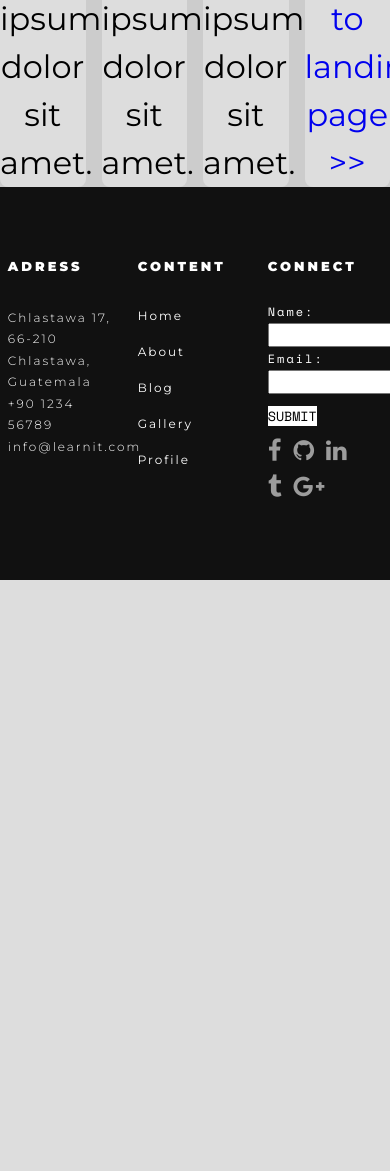
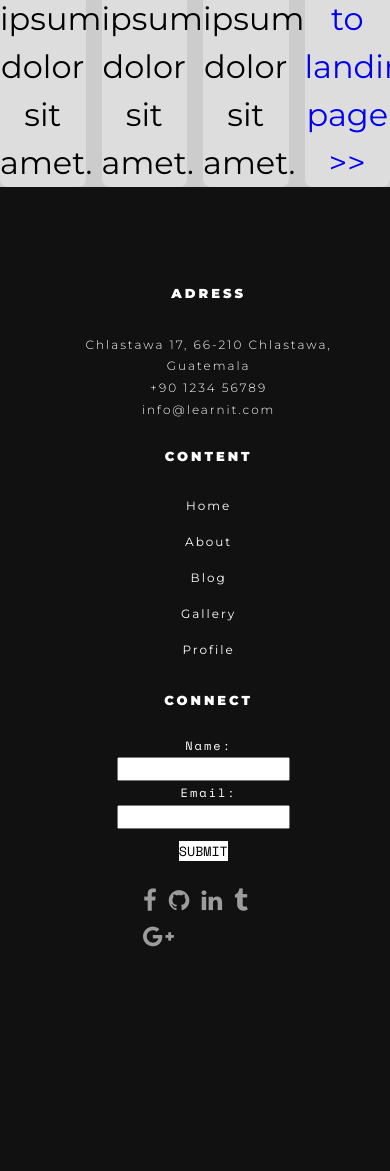
Before and after one commit to myelonka/earnit, a PHP site: page /index.php in a window 390 px wide; the page is wider, and only the part inside the window is pictured. Shown: the part 1285-2456 px from the top of that part. Before the commit the page ends 1865 px from the top of that part, so only its background shows below. Run offline with PHP 8.4, Linux system fonts and the light colour scheme; some libraries are stand-ins or nearby versions.

Commit message:
footer updated

```diff
--- a/footer.css
+++ b/footer.css
@@ -36,6 +36,13 @@ footer{
     font-size:12px;
 }
 
+.container{
+    margin: auto;
+    width: 70%;
+    padding: 0% 0% 5% 7%;
+}
+
+
 .contact li{
     float:left;
 }
@@ -55,6 +62,10 @@ footer{
     padding-left:2%;
     padding-right:2%;
     width:29.33%
+}
+
+#icons{
+    padding-top:6%;
 }
 
 .fa{
@@ -92,3 +103,27 @@ input[type=submit]{
 li:first-child{
   margin-top:0px;
 }
+
+
+
+@media only screen and (max-width: 45em) {
+	footer {
+        max-width: 45rem;
+        height:100%;
+        text-align: center;
+    }
+
+    .footercol{
+        float:none;
+        padding-left:2%;
+        padding-right:2%;
+        width:96%;
+        margin-top:10%;
+    }
+
+    #icons{
+         margin: auto;
+         width: 50%;
+         padding-top:6%;
+    }
+}
--- a/footer.php
+++ b/footer.php
@@ -3,6 +3,7 @@
 <link href="//maxcdn.bootstrapcdn.com/font-awesome/4.2.0/css/font-awesome.min.css" rel="stylesheet">
 
     <footer>
+
      <div class="container">
        <div class="row">
 
@@ -59,6 +60,7 @@
                                   <input type="email" name="email"><br/>
                                   <input type="submit" value="Submit">
                               </form>
+                              <div id="icons">
                                    <li>
                                         <a href="#"><i class="fa fa-facebook fa-2x"></i></a>
                                    </li>
@@ -78,6 +80,7 @@
                                    <li>
                                         <a href="#"><i class="fa fa-google-plus fa-2x"></i></a>
                                   </li>
+                              </div>
 
                      </ul>
                 </div>
@@ -85,4 +88,5 @@
 
            </div>
         </div>
+
     </footer>
--- a/main.css
+++ b/main.css
@@ -270,112 +270,6 @@ p {
 	vertical-align: middle;
 }
 
-
-
-
-footer{
-     background-color: #111;
-     padding:70px 0px;
-     font-family: 'Space Mono', monospace;
-     color: #333447;
-     font-size: 1.5em;
-     width:100%;
-     height:30%;
-}
-
-.adress span , .content span , .contact span{
-   color: #FFF;
-   font-weight: 800;
-   padding-bottom: 10px;
-   margin-bottom: 20px;
-   display: block;
-   text-transform: uppercase;
-   font-size: 13px;
-   letter-spacing: 3px;
-}
-
-.content span {
-    margin-bottom: 7px;
-}
-
-.contact span {
-    margin-bottom: 16px;
-}
-
-.adress li p , .content li a , .contact li a{
-    color:#FFF;
-    letter-spacing: 2px;
-    text-decoration:none;
-    font-size:12px;
-}
-
-.contact li{
-    float:left;
-}
-
-
-.adress , .content , .contact {
-    list-style: none;
-}
-
-
-.adress p:hover, .content a:hover {
-	color: #5836FF;
-}
-
-.footercol{
-    float:left;
-    padding-left:2%;
-    padding-right:2%;
-    width:29.33%;
-}
-
-.fa{
-    color:#9c9c9c;
-    margin-right: 10px;
-    font-size:1.5em;
-}
-
-form{
-
-    font-family: 'Space Mono', monospace;
-    color:#FFF;
-    font-size:0.5em;
-    margin-bottom: 0.3em;
-    letter-spacing: 2px;
-}
-
-input[type=submit]{
-    background-color: #FFF;
-    border: none;
-    color: black;
-    cursor: pointer;
-    font-family: 'Space Mono', monospace;
-    text-transform: uppercase;
-}
-
-input[type=text], input[type=email]{
-    margin: 0.2em 0.8em 0.2em 0em;
-}
-
-input[type=submit]{
-    margin: 0.7em 0.8em 0.2em 0em;
-}
-
-li:first-child{
-  margin-top:0px;
-}
-
-
-.footercol{
-    float:none;
-    padding-left:2%;
-    padding-right:2%;
-    width:96%
-}
-
-
-
 /*
 @media only screen and (min-width: 33.75em) {
 	.page-container {
```
Lines whose indentation alone changed are shown as unchanged.
